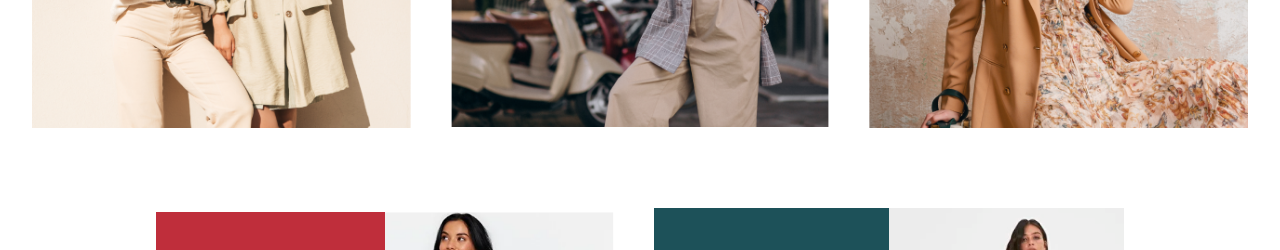
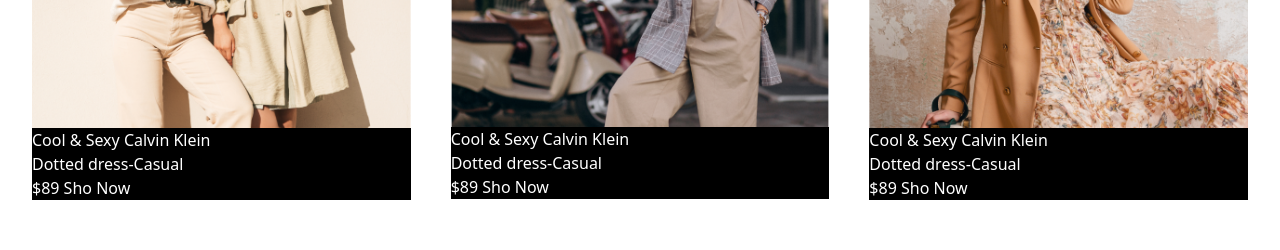
Before and after one commit to Alexandra4373/Luminae, a React (Vite) app: page / in a window 1280 px wide. Shown: the part 1280-1530 px from the top of the page. Built offline with nearby package versions, Linux system fonts and the light colour scheme.

Commit message:
Update Home.jsx

```diff
--- a/src/containers/Home.jsx
+++ b/src/containers/Home.jsx
@@ -61,12 +61,27 @@ const Home = () => {
           <div className="flex gap-10">
             <div className="flex-1">
               <img src={calvin} />
+              <div className="bg-black text-white">
+                <p>Cool & Sexy Calvin Klein</p>
+                <p>Dotted dress-Casual</p>
+                <button>$89 Sho Now</button>
+              </div>
             </div>
             <div className="flex-1">
               <img src={klein} />
+              <div className="bg-black text-white">
+                <p>Cool & Sexy Calvin Klein</p>
+                <p>Dotted dress-Casual</p>
+                <button>$89 Sho Now</button>
+              </div>
             </div>
             <div className="flex-1">
               <img src={coat} />
+              <div className="bg-black text-white">
+                <p>Cool & Sexy Calvin Klein</p>
+                <p>Dotted dress-Casual</p>
+                <button>$89 Sho Now</button>
+              </div>
             </div>
           </div>
         </div>
```
